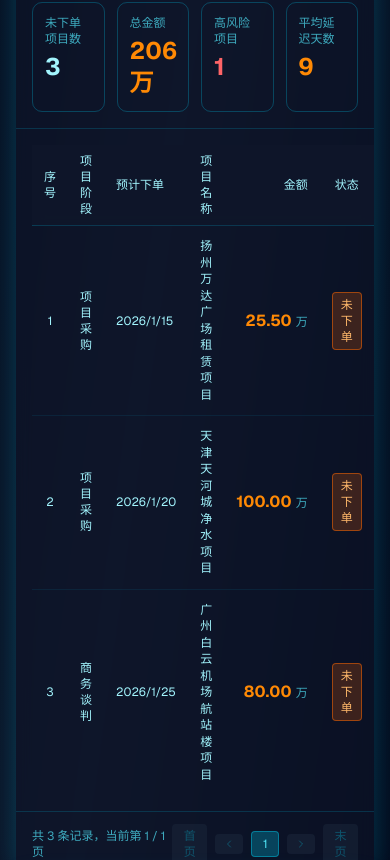
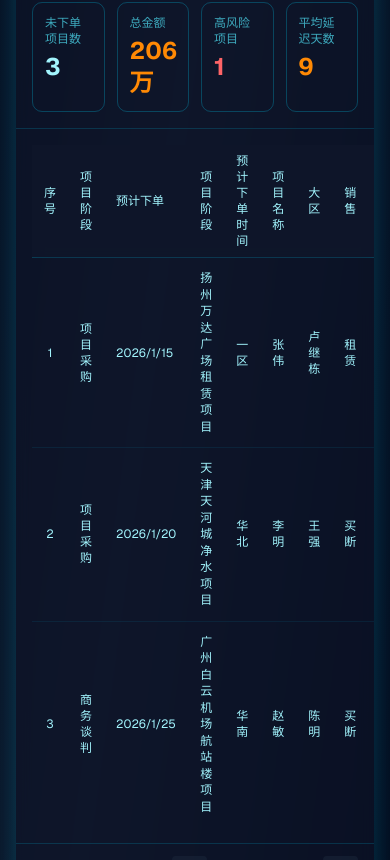
Before and after one commit to navylee1990/coze_jsc, a Next.js app: page /gm in a window 390 px wide. Shown: the part 1439-2299 px from the top of the page. Built offline with nearby package versions, Linux system fonts and the light colour scheme.

Commit message:
fix: 修复风险识别面板当月未下单表格列显示问题

```diff
--- a/src/components/RiskIdentificationPanel.tsx
+++ b/src/components/RiskIdentificationPanel.tsx
@@ -1477,11 +1477,13 @@ export default function RiskIdentificationPanel({
                         <th className={cn('text-center py-2 px-3 font-medium w-16', DASHBOARD_STYLES.textSecondary)}>序号</th>
                         <th className={cn('text-left py-2 px-3 font-medium', DASHBOARD_STYLES.textSecondary)}>项目阶段</th>
                         <th className={cn('text-left py-2 px-3 font-medium', DASHBOARD_STYLES.textSecondary)}>预计下单</th>
+                        <th className={cn('text-left py-2 px-3 font-medium', DASHBOARD_STYLES.textSecondary)}>项目阶段</th>
+                        <th className={cn('text-left py-2 px-3 font-medium', DASHBOARD_STYLES.textSecondary)}>预计下单时间</th>
                         <th className={cn('text-left py-2 px-3 font-medium', DASHBOARD_STYLES.textSecondary)}>项目名称</th>
-                        <th className={cn('text-left py-2 px-3 font-medium hidden lg:table-cell', DASHBOARD_STYLES.textSecondary)}>大区</th>
-                        <th className={cn('text-left py-2 px-3 font-medium hidden md:table-cell', DASHBOARD_STYLES.textSecondary)}>销售</th>
-                        <th className={cn('text-left py-2 px-3 font-medium hidden xl:table-cell', DASHBOARD_STYLES.textSecondary)}>城市经理</th>
-                        <th className={cn('text-left py-2 px-3 font-medium hidden md:table-cell', DASHBOARD_STYLES.textSecondary)}>类型</th>
+                        <th className={cn('text-left py-2 px-3 font-medium', DASHBOARD_STYLES.textSecondary)}>大区</th>
+                        <th className={cn('text-left py-2 px-3 font-medium', DASHBOARD_STYLES.textSecondary)}>销售</th>
+                        <th className={cn('text-left py-2 px-3 font-medium', DASHBOARD_STYLES.textSecondary)}>城市经理</th>
+                        <th className={cn('text-left py-2 px-3 font-medium', DASHBOARD_STYLES.textSecondary)}>类型</th>
                         <th className={cn('text-right py-2 px-3 font-medium', DASHBOARD_STYLES.textSecondary)}>金额</th>
                         <th className={cn('text-center py-2 px-3 font-medium', DASHBOARD_STYLES.textSecondary)}>状态</th>
                         <th className={cn('text-center py-2 px-3 font-medium', DASHBOARD_STYLES.textSecondary)}>延迟天数</th>
@@ -1517,22 +1519,22 @@ export default function RiskIdentificationPanel({
                           </td>
 
                           {/* 大区 */}
-                          <td className={cn('hidden lg:table-cell py-3 px-3 text-xs', DASHBOARD_STYLES.textSecondary)}>
+                          <td className={cn('py-3 px-3 text-xs', DASHBOARD_STYLES.textSecondary)}>
                             {item.region || '-'}
                           </td>
 
                           {/* 销售工程师 */}
-                          <td className={cn('hidden md:table-cell py-3 px-3 text-xs', DASHBOARD_STYLES.textSecondary)}>
+                          <td className={cn('py-3 px-3 text-xs', DASHBOARD_STYLES.textSecondary)}>
                             {item.salesEngineer || '-'}
                           </td>
 
                           {/* 城市经理 */}
-                          <td className={cn('hidden xl:table-cell py-3 px-3 text-xs', DASHBOARD_STYLES.textSecondary)}>
+                          <td className={cn('py-3 px-3 text-xs', DASHBOARD_STYLES.textSecondary)}>
                             {item.cityManager || '-'}
                           </td>
 
                           {/* 项目类型 */}
-                          <td className={cn('hidden md:table-cell py-3 px-3 text-xs', DASHBOARD_STYLES.textSecondary)}>
+                          <td className={cn('py-3 px-3 text-xs', DASHBOARD_STYLES.textSecondary)}>
                             {item.projectType || '-'}
                           </td>
 
```
